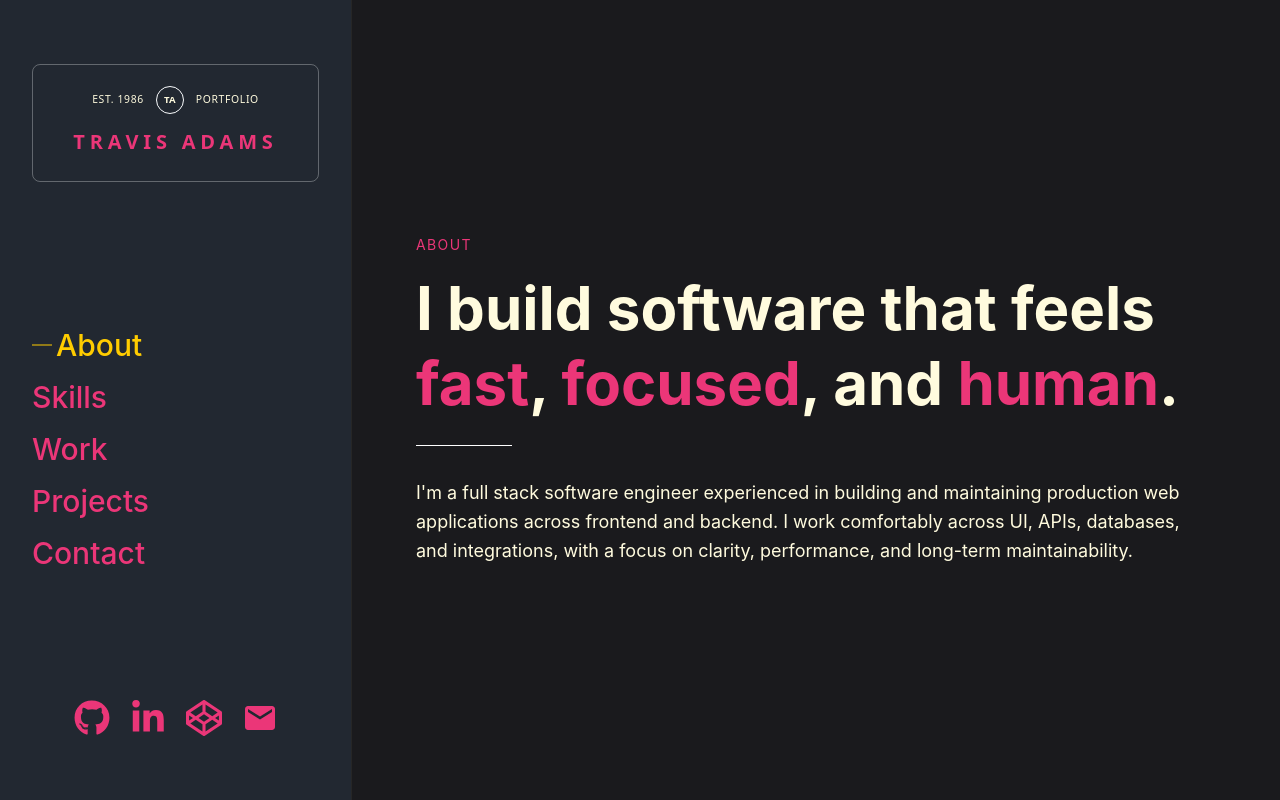
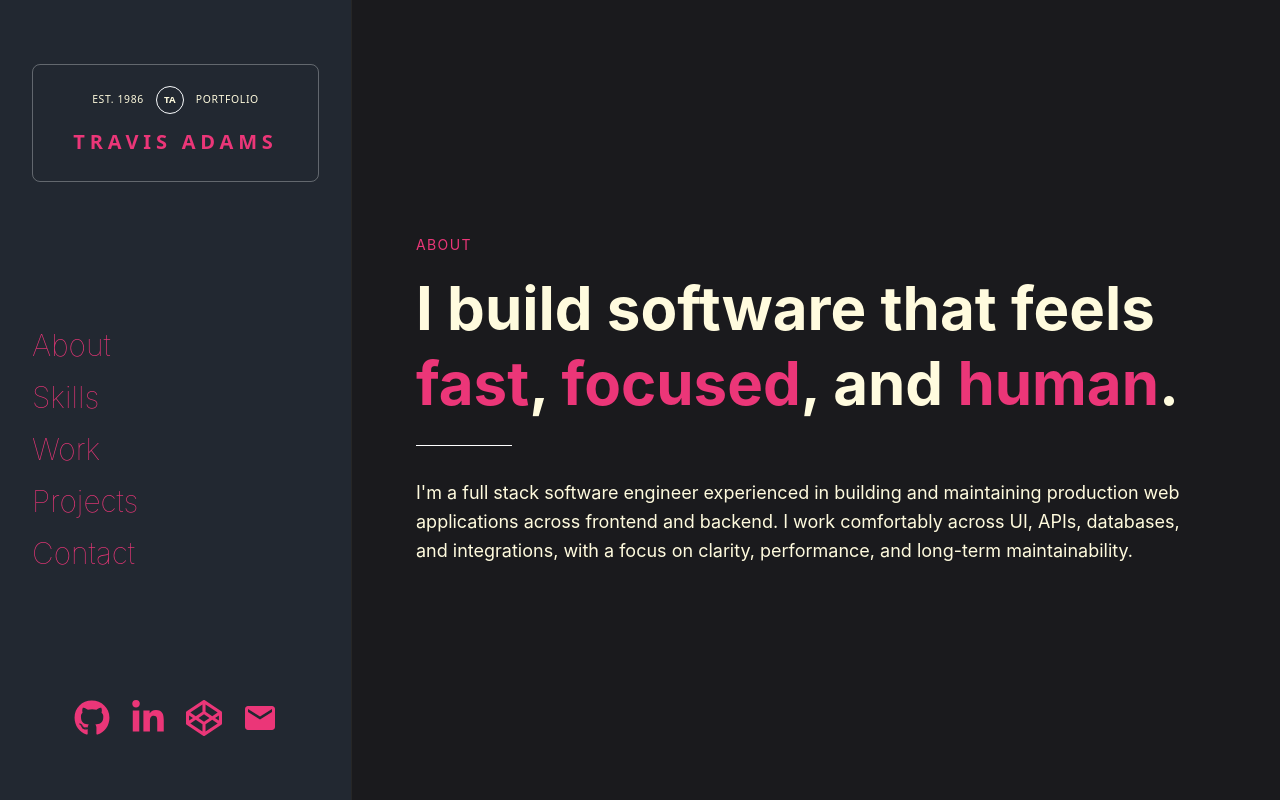
Before and after one commit to Travisaurus-Rex/portfolio, a Next.js app: page / in a window 1280 px wide. Shown: the top 800 px of the page. Built offline with nearby package versions, Linux system fonts and the light colour scheme.

Commit message:
optimize sidebar nav links for performance

```diff
--- a/src/components/Projects.css
+++ b/src/components/Projects.css
@@ -32,7 +32,7 @@
   color: inherit;
 
   box-shadow: inset 0 1px 0 rgba(255, 255, 255, 0.09),
-    0 10px 30px rgba(0, 0, 0, 0.9);
+    0 10px 10px rgba(0, 0, 0, 0.2);
 
   transition: transform 0.2s ease;
 }
--- a/src/components/Sidebar.tsx
+++ b/src/components/Sidebar.tsx
@@ -1,103 +1,23 @@
 "use client";
 
-import { useEffect, useState } from "react";
 import Logo from "./Logo";
 import { LinkShelf } from "./LinkShelf";
 import { DevName } from "./DevName";
 
 export default function Sidebar() {
-  const [active, setActive] = useState("");
-  const [text, setText] = useState("");
-  const fullText = "Full Stack Software Engineer";
-  const useLogo = true;
-
-  useEffect(() => {
-    let i = 0;
-    const startTimer = setTimeout(() => {
-      const timer = setInterval(() => {
-        setText(fullText.slice(0, i));
-        i++;
-        if (i > fullText.length) clearInterval(timer);
-      }, 100);
-      return () => clearInterval(timer);
-    }, 500);
-    return () => clearTimeout(startTimer);
-  }, []);
-
-  useEffect(() => {
-    const sections = document.querySelectorAll("section[id]");
-    const observer = new IntersectionObserver(
-      (entries) => {
-        entries.forEach((entry) => {
-          if (entry.isIntersecting) {
-            setActive(entry.target.id);
-          }
-        });
-      },
-      {
-        root: null,
-        rootMargin: "0px",
-        threshold: 0.5,
-      }
-    );
-
-    sections.forEach((section) => observer.observe(section));
-
-    return () => {
-      sections.forEach((section) => observer.unobserve(section));
-    };
-  }, []);
-
   return (
     <>
       <aside className="hidden lg:flex lg:flex-none lg:w-[22rem] sticky top-0 h-screen flex-col justify-between px-8 py-16 bg-sidebar border-r border-neutral-800">
-        {useLogo && <Logo />}
-        {!useLogo && (
-          <div className="text-left leading-tight">
-            <h1 className="text-5xl font-bold text-accent mb-1 tracking-tight">
-              Travis Adams
-            </h1>
-
-            <div className="flex items-baseline gap-2 text-lg text-foreground/90">
-              <span className="text-neon-green text-xl leading-none">&gt;</span>
-              <span className="whitespace-nowrap font-medium">{text}</span>
-              <span className="animate-pulse text-xl leading-none">|</span>
-            </div>
-
-            <p className="mt-3 text-sm max-w-[18rem] leading-snug">
-              Building modern, scalable web applications with clean architecture
-              and intuitive user experiences.
-            </p>
-          </div>
-        )}
+        <Logo />
 
         <nav className="space-y-4 mt-16">
           {["about", "skills", "work", "projects", "contact"].map((id) => (
             <a
               key={id}
               href={`#${id}`}
-              onClick={() => setActive(id)}
-              className={`group relative flex items-center text-3xl font-medium transition-all duration-300
-                ${
-                  active === id
-                    ? "text-[var(--color-contrast)]"
-                    : "text-[var(--color-accent)] hover:text-[var(--color-contrast)]"
-                }`}
+              className="block text-3xl font-thin text-[var(--color-accent)] hover:text-[var(--color-contrast)] transition-colors duration-150"
             >
-              <span
-                className={`absolute left-0 top-1/2 -translate-y-1/2 h-[1px] bg-[var(--color-contrast)] transition-all duration-300
-                ${
-                  active === id ? "w-[1.25rem]" : "w-0 group-hover:w-[1.25rem]"
-                }`}
-              />
-
-              <span
-                className={`relative transition-transform duration-300 ${
-                  active === id ? "translate-x-6" : "group-hover:translate-x-6"
-                }`}
-              >
-                {id[0].toUpperCase() + id.slice(1)}
-              </span>
+              {id[0].toUpperCase() + id.slice(1)}
             </a>
           ))}
         </nav>
@@ -105,7 +25,7 @@ export default function Sidebar() {
         <LinkShelf />
       </aside>
 
-      <header className="lg:hidden sticky top-0 z-20 bg-sidebar backdrop-blur p-4 border-b border-neutral-800">
+      <header className="lg:hidden sticky top-0 z-20 bg-sidebar p-4 border-b border-neutral-800">
         <div className="flex items-center justify-between">
           <DevName />
           <LinkShelf />
```
